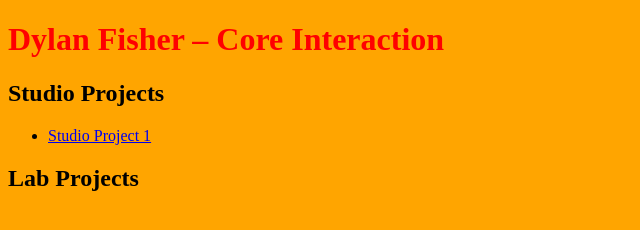
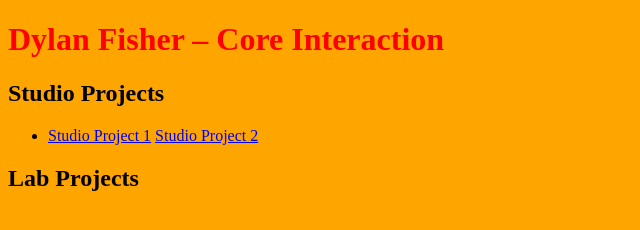
Before and after one commit to fisherdm/fisherdm.github.io, a plain HTML site: page index.html in a window 1280 px wide. Shown: the whole page, without its empty margins (0-640 px from the left). Drawn offline with Linux system fonts and the light colour scheme.

Commit message:
Update index.html

```diff
--- a/index.html
+++ b/index.html
@@ -12,6 +12,7 @@
   <ul>
     <li>
       <a href="studio/project-1/index.html">Studio Project 1</a>
+      <a href="studio/project-1/index.html">Studio Project 2</a>
     </li>
   </ul>
 
```
